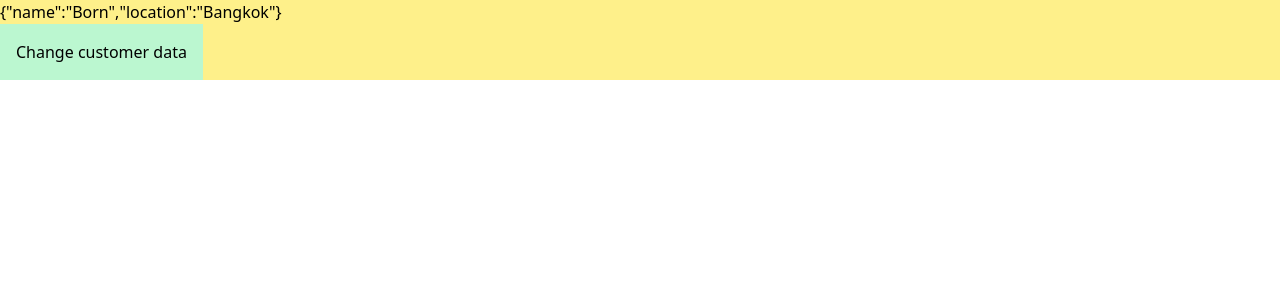
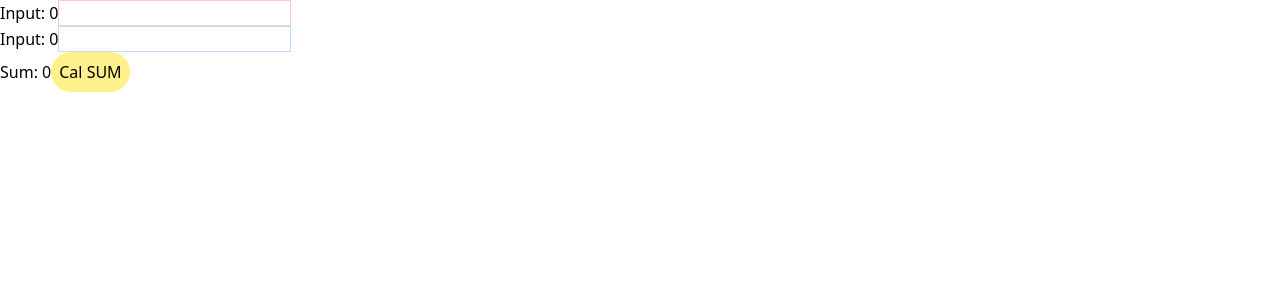
Before and after one commit to soAcademy/workshop-state-and-event, a React (Create React App) app: page / in a window 1280 px wide. Shown: the top 300 px of the page. Built offline with nearby package versions, Linux system fonts and the light colour scheme.

Commit message:
feat:submit workshop

```diff
--- a/src/App.js
+++ b/src/App.js
@@ -11,7 +11,8 @@
 // import State2 from "./States/State2";
 // import State3 from "./States/State3";
 // import State4 from "./States/State4";
-import State5 from "./States/State5";
+// import State5 from "./States/State5";
+import State6 from "./States/State6";
 
 const App = () => {
   return (
@@ -28,7 +29,8 @@ const App = () => {
       {/* <State2 /> */}
       {/* <State3 /> */}
       {/* <State4 /> */}
-      <State5 />
+      {/* <State5 /> */}
+      <State6 />
     </div>
   );
 };
--- /dev/null
+++ b/src/States/State6.js
@@ -0,0 +1,39 @@
+import React, { useState } from "react";
+
+const State6 = () => {
+  const [number1, setNumber1] = useState(0);
+  const [number2, setNumber2] = useState(0);
+  const [sum, setSum] = useState(0);
+
+  return (
+    <div>
+      <div>
+        Input: {number1}
+        <input
+          type="number"
+          className="border border-red-200"
+          onChange={(e) => setNumber1(e.target.value)}
+        />
+      </div>
+      <div>
+        Input: {number2}
+        <input
+          type="number"
+          className="border border-blue-200"
+          onChange={(e) => setNumber2(e.target.value)}
+        />
+      </div>
+      <div>
+        Sum: {sum}
+        <button
+          className="p-2 bg-yellow-200 rounded-full"
+          onClick={() => setSum(Number(number1) + Number(number2))}
+        >
+          Cal SUM
+        </button>
+      </div>
+    </div>
+  );
+};
+
+export default State6;
```
